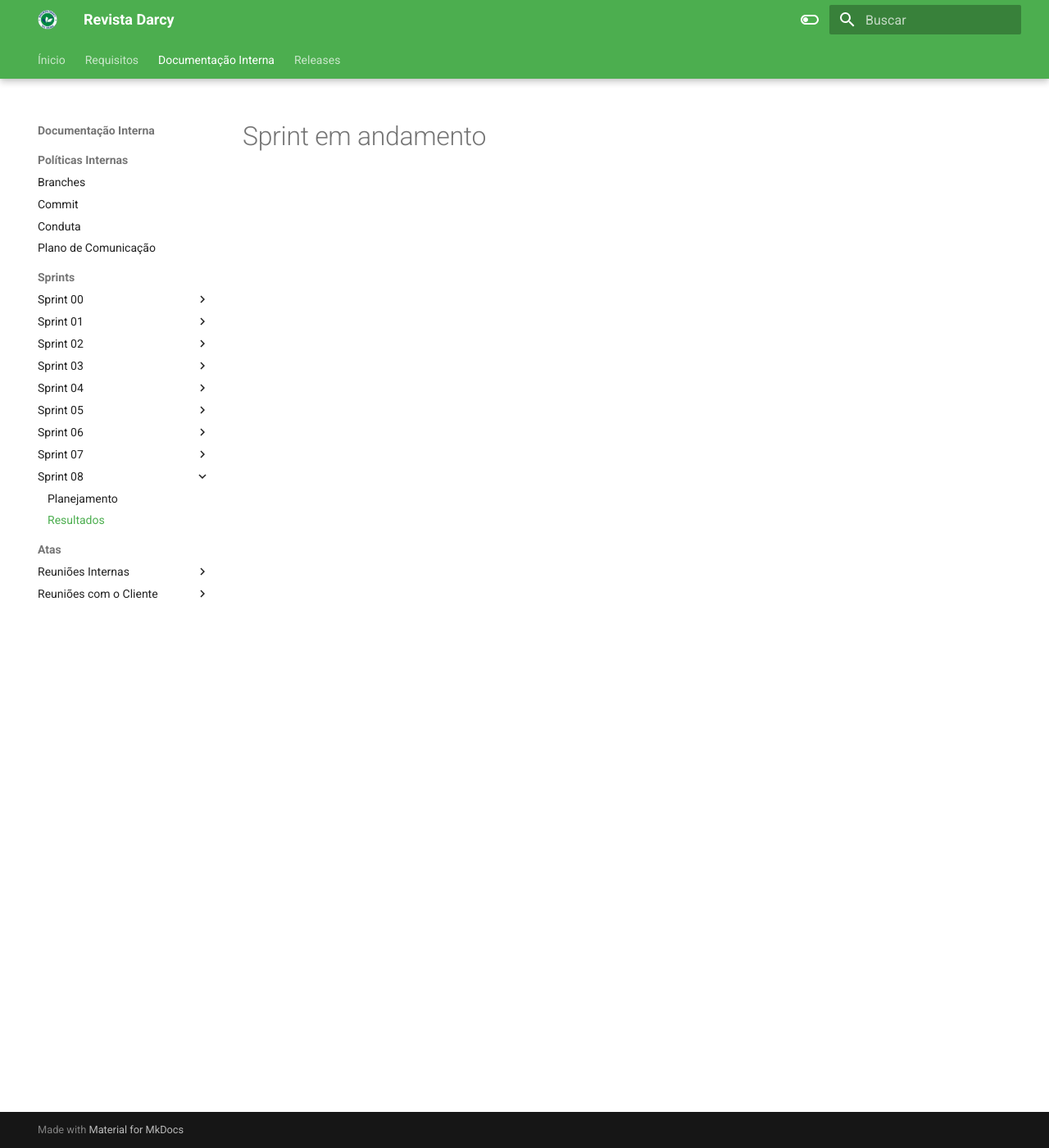
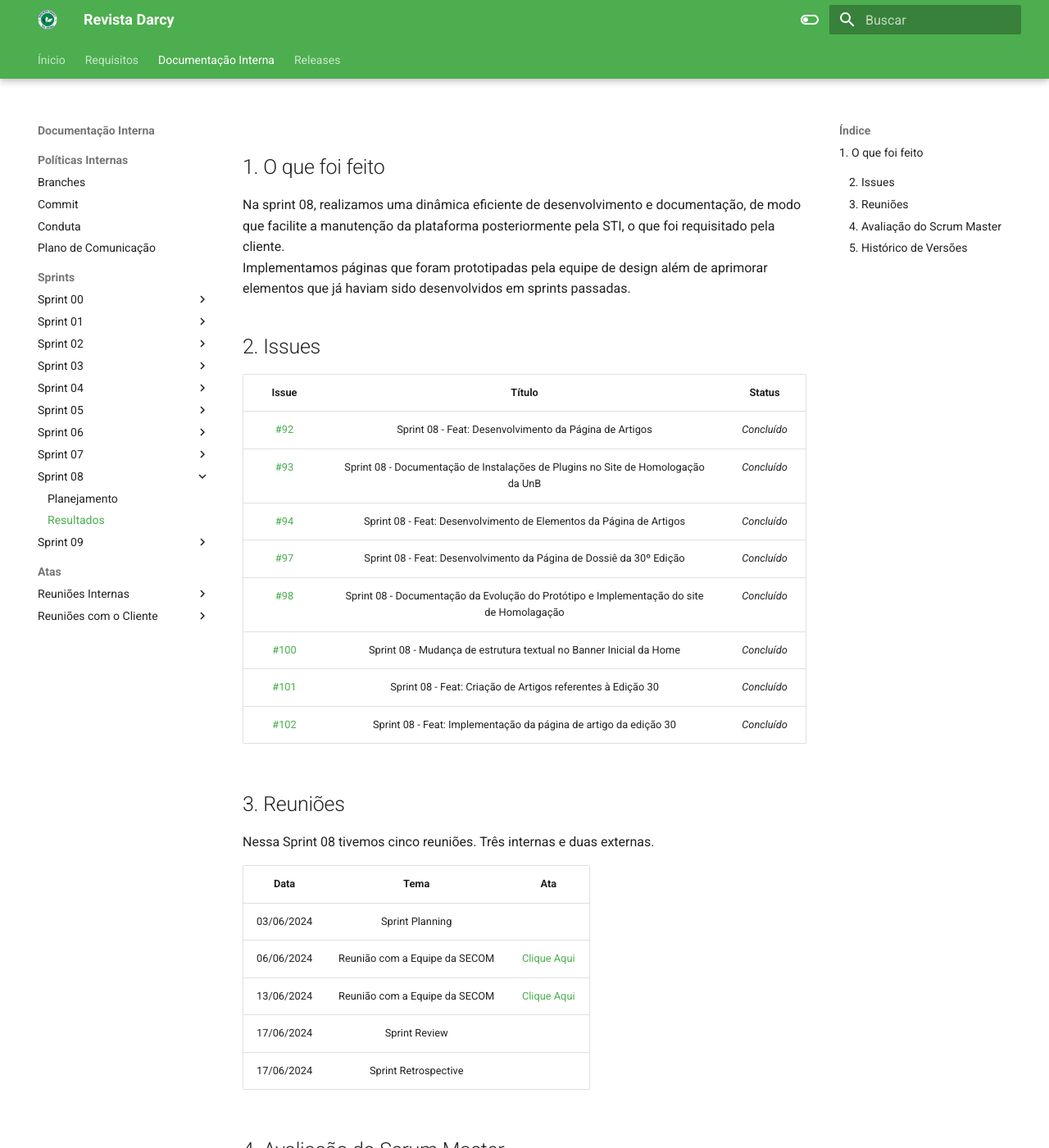
Before and after one commit to ResidenciaTICBrisa/T2G7-Revista-Darcy, an MkDocs documentation site: the page built from docs/sprints/sprint08/resultados.md, in a window 1280 px wide and 1400 px high. Shown: the whole window at 82% size. Built offline with MkDocs 1.6.1 and Material for MkDocs 9.7.7, drawn with Linux system fonts in a browser that asks for light colours; some of the changed text lies outside the part shown.

Commit message:
:books: docs - sprint 08 fechada e sprint 09 plann
Co-authored-by: Tiago1604 <202028973@aluno.unb.br>
Co-authored-by: joselitopradomarques <joselito.prado.marques@gmail.com>
Co-authored-by: luisfilipe3 <luisfilipesva@gmail.com>
Co-authored-by: JeffersonSenaa <jeffersonsena12144@gmail.com>
Co-authored-by: gabriel-moraiss <gabriel.ms1225@gmail.com>

```diff
--- a/docs/sprints/sprint08/resultados.md
+++ b/docs/sprints/sprint08/resultados.md
@@ -1 +1,40 @@
-# Sprint em andamento
+## 1. O que foi feito
+
+Na sprint 08, realizamos uma dinâmica eficiente de desenvolvimento e documentação, de modo que facilite a manutenção da plataforma posteriormente pela STI, o que foi requisitado pela cliente. <br>
+Implementamos páginas que foram prototipadas pela equipe de design além de aprimorar elementos que já haviam sido desenvolvidos em sprints passadas.<br>
+#
+
+## 2. Issues
+
+|                            Issue                             |              Título               |                    Status                     |
+| :----------------------------------------------------------: | :-------------------------------: | :-------------------------------------------------: |
+| [#92](https://github.com/ResidenciaTICBrisa/T2G7-Revista-Darcy/issues/92) | Sprint 08 -  Feat: Desenvolvimento da Página de Artigos  | _Concluído_ |
+| [#93](https://github.com/ResidenciaTICBrisa/T2G7-Revista-Darcy/issues/93) | Sprint 08 - Documentação de Instalações de Plugins no Site de Homologação da UnB| _Concluído_ |
+| [#94](https://github.com/ResidenciaTICBrisa/T2G7-Revista-Darcy/issues/94) | Sprint 08 - Feat: Desenvolvimento de Elementos da Página de Artigos| _Concluído_ |
+| [#97](https://github.com/ResidenciaTICBrisa/T2G7-Revista-Darcy/issues/97) | Sprint 08 - Feat: Desenvolvimento da Página de Dossiê da 30º Edição | _Concluído_ |
+| [#98](https://github.com/ResidenciaTICBrisa/T2G7-Revista-Darcy/issues/98) | Sprint 08 - Documentação da Evolução do Protótipo e Implementação do site de Homolagação | _Concluído_ |
+| [#100](https://github.com/ResidenciaTICBrisa/T2G7-Revista-Darcy/issues/100) | Sprint 08 - Mudança de estrutura textual no Banner Inicial da Home | _Concluído_ |
+| [#101](https://github.com/ResidenciaTICBrisa/T2G7-Revista-Darcy/issues/101) | Sprint 08 - Feat: Criação de Artigos referentes à Edição 30 | _Concluído_ |
+| [#102](https://github.com/ResidenciaTICBrisa/T2G7-Revista-Darcy/issues/102) | Sprint 08 - Feat: Implementação da página de artigo da edição 30 | _Concluído_ |
+
+## 3. Reuniões
+
+Nessa Sprint 08 tivemos cinco reuniões. Três internas e duas externas.
+
+| Data       | Tema | Ata
+| :--------: | :----: | :--------------------:
+| 03/06/2024 |  Sprint Planning   |
+| 06/06/2024 | Reunião com a Equipe da SECOM  | [Clique Aqui](https://residenciaticbrisa.github.io/T2G7-Revista-Darcy/atas/equipe_cliente/ata10)
+| 13/06/2024 | Reunião com a Equipe da SECOM  | [Clique Aqui](https://residenciaticbrisa.github.io/T2G7-Revista-Darcy/atas/equipe_cliente/ata11)
+| 17/06/2024 | Sprint Review  |
+| 17/06/2024 | Sprint Retrospective  |
+
+## 4. Avaliação do Scrum Master
+
+No decorrer desta sprint, o time realizou o que foi planejado internamente e colaborou ativamente com o projeto.
+
+## 5. Histórico de Versões
+
+| Data       | Versão | Descrição                                 | Autor             |
+| :--------: | :----: | :--------------------:                    | :---------------: |
+| 17/06/2024 |  0.1   | Abertura do documento                     | [José André](https://github.com/joseandre25) |
--- a/mkdocs.yml
+++ b/mkdocs.yml
@@ -75,6 +75,9 @@ nav:
       - Sprint 08:
         - Planejamento: sprints/sprint08/planejamento.md
         - Resultados: sprints/sprint08/resultados.md
+      - Sprint 09:
+        - Planejamento: sprints/sprint09/planejamento.md
+        - Resultados: sprints/sprint09/resultados.md
     - Atas:
       - Reuniões Internas:
         - Reunião 0: atas/equipe/ata00.md
@@ -86,6 +89,7 @@ nav:
         - Reunião 6: atas/equipe/ata06.md
         - Reunião 7: atas/equipe/ata07.md
         - Reunião 8: atas/equipe/ata08.md
+        - Reunião 9: atas/equipe/ata09.md
       - Reuniões com o Cliente:
         - Reunião 1: atas/equipe_cliente/ata01.md
         - Reunião 2: atas/equipe_cliente/ata02.md
```
Also changed, not shown: docs/atas/equipe/ata09.md (added, +25 -0 lines), docs/sprints/sprint08/planejamento.md (+5 -2 lines), docs/sprints/sprint09/planejamento.md (added, +28 -0 lines), docs/sprints/sprint09/resultados.md (added, +1 -0 lines).
